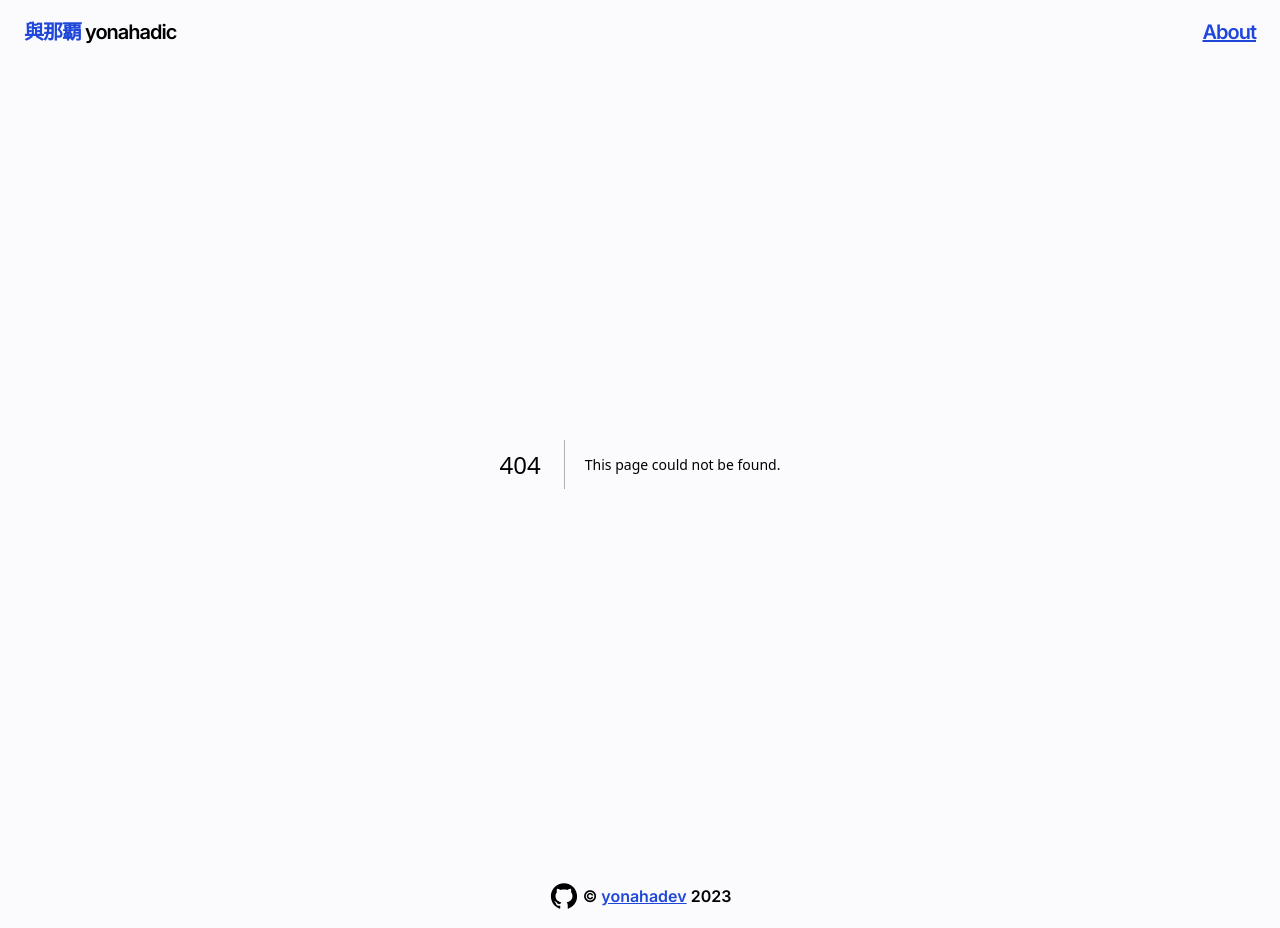
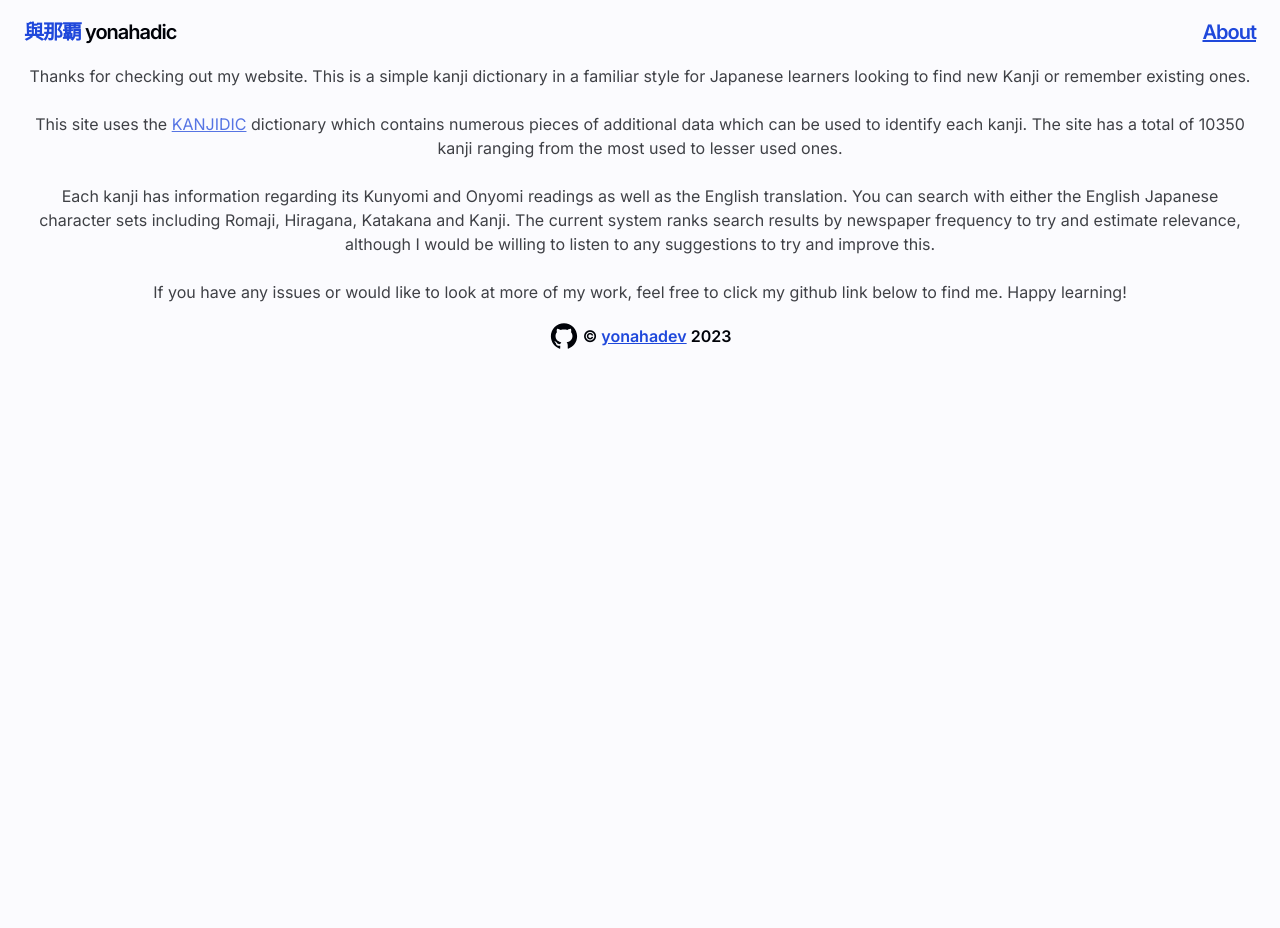
Before and after one commit to yonahadev/yonahakanji, a Next.js app: page /about in a window 1280 px wide. Before the commit this address had no page. After the commit the page ends 800 px from the top, so only its background shows below. Built offline with nearby package versions, Linux system fonts and the light colour scheme.

Commit message:
Added about section

```diff
--- /dev/null
+++ b/app/about/page.tsx
@@ -0,0 +1,43 @@
+import Link from "next/link";
+import React from "react";
+
+const page = () => {
+  return (
+    <div className="text-center opacity-75">
+      <p>
+        Thanks for checking out my website. This is a simple kanji dictionary in
+        a familiar style for Japanese learners looking to find new Kanji or
+        remember existing ones.
+      </p>
+      <br></br>
+      <p>
+        This site uses the{" "}
+        <Link
+          className="underline text-accent"
+          href={"https://foosoft.net/projects/yomichan/index.html#dictionaries"}
+        >
+          KANJIDIC
+        </Link>{" "}
+        dictionary which contains numerous pieces of additional data which can
+        be used to identify each kanji. The site has a total of 10350 kanji
+        ranging from the most used to lesser used ones.
+      </p>
+      <br></br>
+      <p>
+        Each kanji has information regarding its Kunyomi and Onyomi readings as
+        well as the English translation. You can search with either the English
+        Japanese character sets including Romaji, Hiragana, Katakana and Kanji.
+        The current system ranks search results by newspaper frequency to try
+        and estimate relevance, although I would be willing to listen to any
+        suggestions to try and improve this.
+      </p>
+      <br></br>
+      <p>
+        If you have any issues or would like to look at more of my work, feel
+        free to click my github link below to find me. Happy learning!
+      </p>
+    </div>
+  );
+};
+
+export default page;
```
